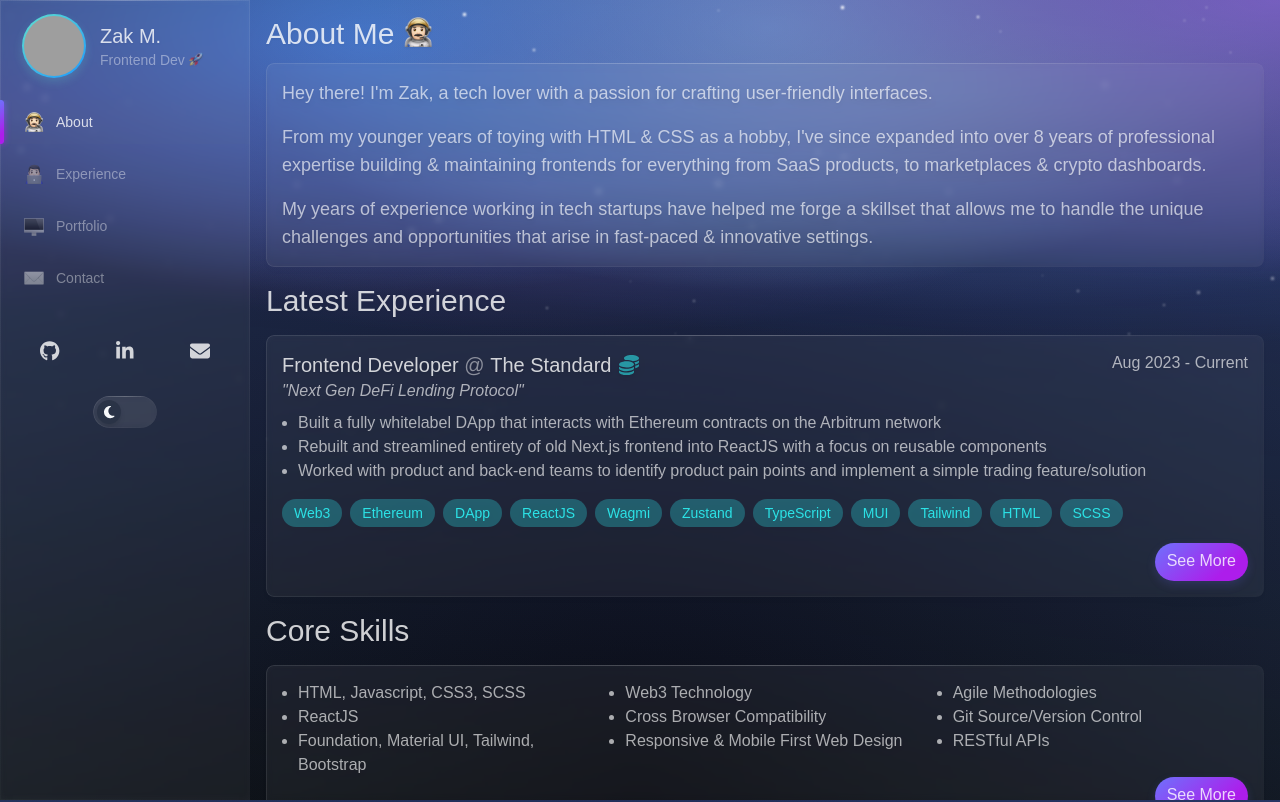
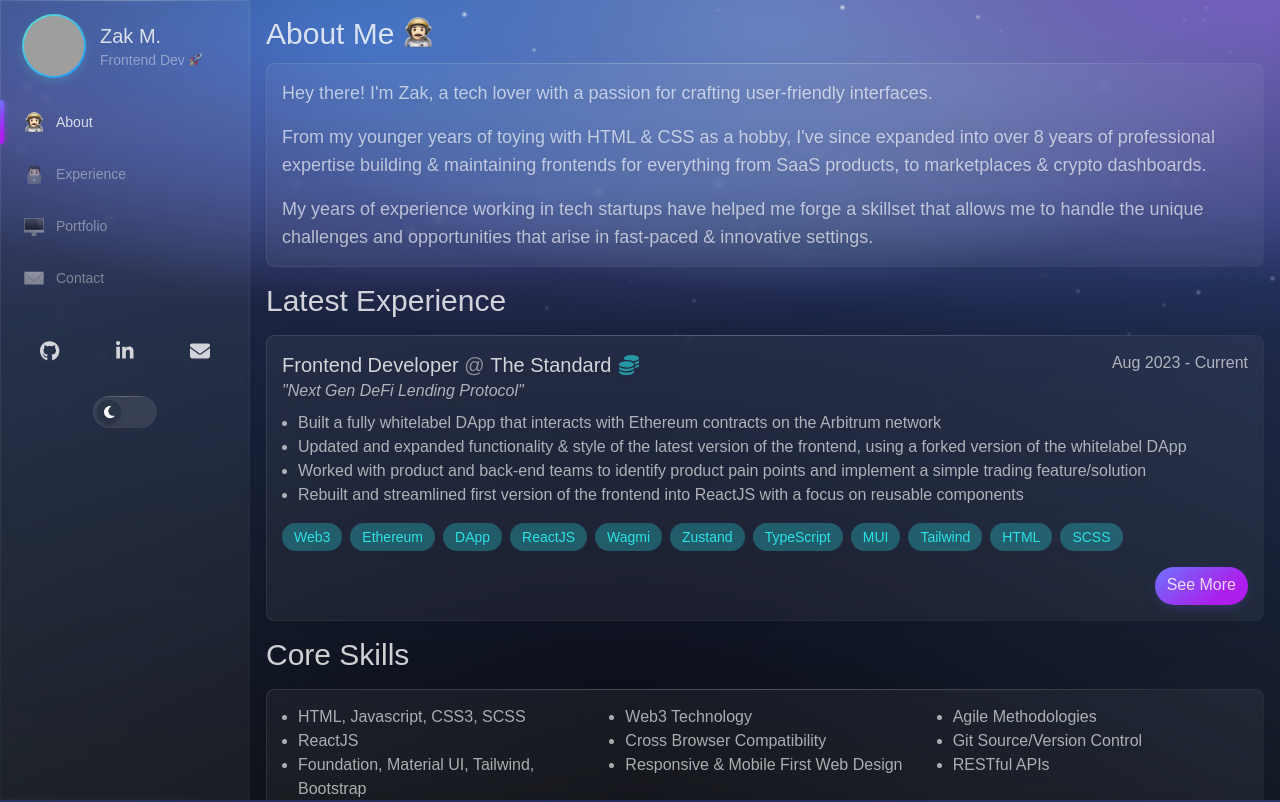
Before and after one commit to ZakMooney/zakmooney.github.io, a React (Create React App) app: page /#/about in a window 1280 px wide. Shown: the top 802 px of the page. Built offline with nearby package versions, Linux system fonts and the light colour scheme; grey boxes are pictures that could not be loaded.

Commit message:
feat: text addition

```diff
--- a/src/data/jobdetails.js
+++ b/src/data/jobdetails.js
@@ -18,8 +18,9 @@ export const JobDetails = [
     end: 'Current',
     tasks: [
       'Built a fully whitelabel DApp that interacts with Ethereum contracts on the Arbitrum network',
-      'Rebuilt and streamlined entirety of old Next.js frontend into ReactJS with a focus on reusable components',
+      'Updated and expanded functionality & style of the latest version of the frontend, using a forked version of the whitelabel DApp',
       'Worked with product and back-end teams to identify product pain points and implement a simple trading feature/solution',
+      'Rebuilt and streamlined first version of the frontend into ReactJS with a focus on reusable components',
     ],
     tech: [
       'Web3',
```
